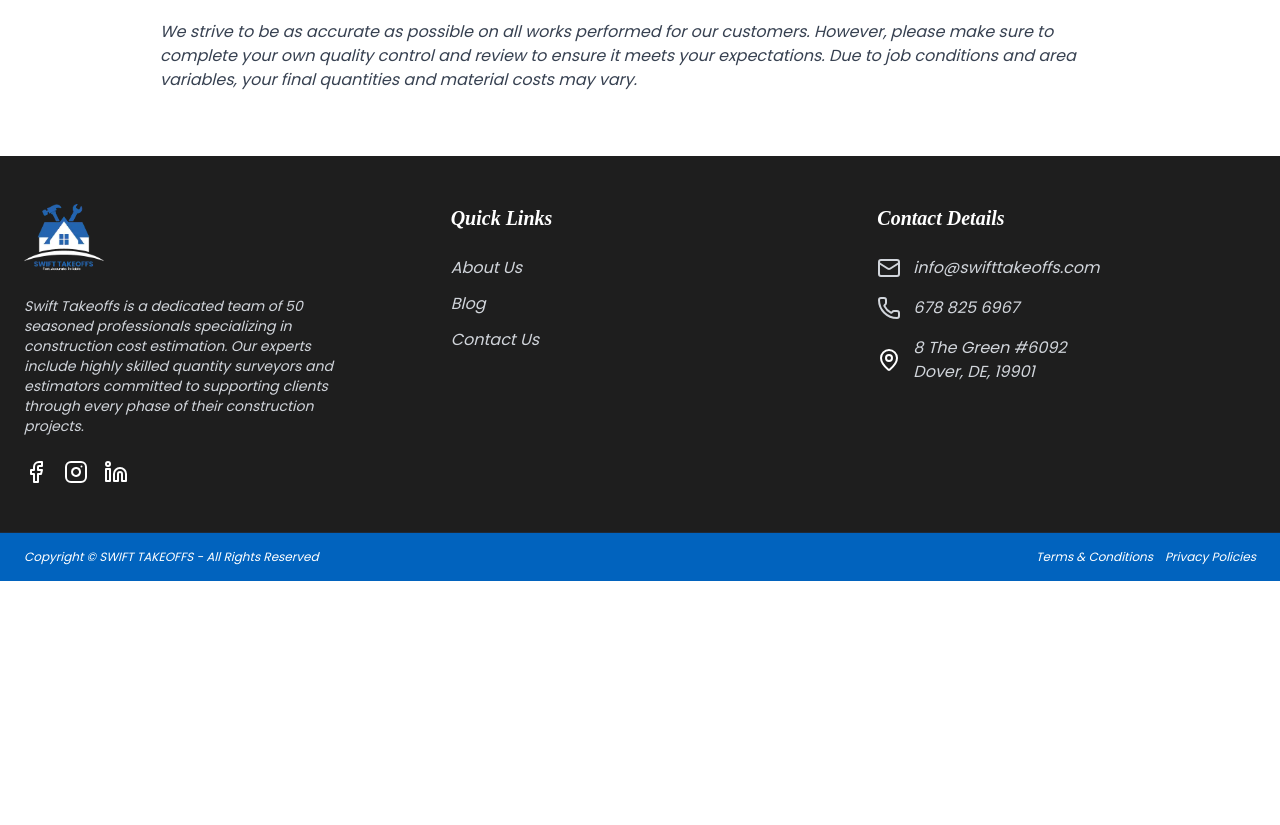
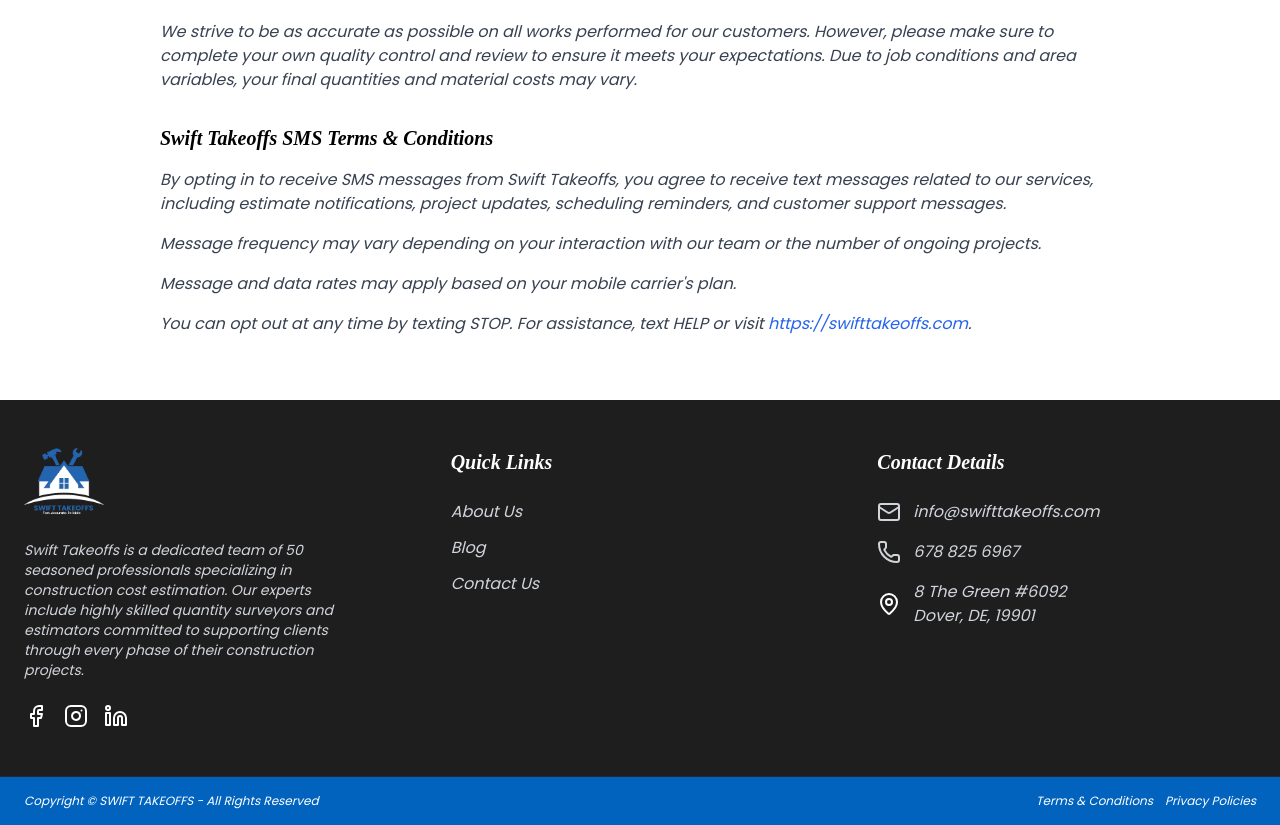
Before and after one commit to Anaskhaan/construction-aed, a React (Vite) app in the folder frontend/: page /terms in a window 1280 px wide. Shown: the part 6280-7105 px from the top of the page. Before the commit the page ends 6861 px from the top, so only its background shows below. Built offline with nearby package versions, Linux system fonts and the light colour scheme; a web font is replaced by a local one.

Commit message:
updated terms content

```diff
--- a/frontend/src/pages/Terms.jsx
+++ b/frontend/src/pages/Terms.jsx
@@ -594,6 +594,38 @@
             material costs may vary.
           </p>
         </section>
+
+        {/* New SMS Terms & Conditions Section */}
+        <section className="mb-8">
+          <h2 className="text-lg sm:text-xl font-semibold mb-4">
+            Swift Takeoffs SMS Terms & Conditions
+          </h2>
+          <p className="text-gray-700 mb-4 text-sm sm:text-base">
+            By opting in to receive SMS messages from Swift Takeoffs, you agree
+            to receive text messages related to our services, including estimate
+            notifications, project updates, scheduling reminders, and customer
+            support messages.
+          </p>
+          <p className="text-gray-700 mb-4 text-sm sm:text-base">
+            Message frequency may vary depending on your interaction with our
+            team or the number of ongoing projects.
+          </p>
+          <p className="text-gray-700 mb-4 text-sm sm:text-base">
+            Message and data rates may apply based on your mobile carrier's
+            plan.
+          </p>
+          <p className="text-gray-700 text-sm sm:text-base">
+            You can opt out at any time by texting STOP. For assistance, text
+            HELP or visit{" "}
+            <a
+              href="https://swifttakeoffs.com"
+              className="text-blue-600 hover:underline"
+            >
+              https://swifttakeoffs.com
+            </a>
+            .
+          </p>
+        </section>
       </div>
     </div>
   );
```
